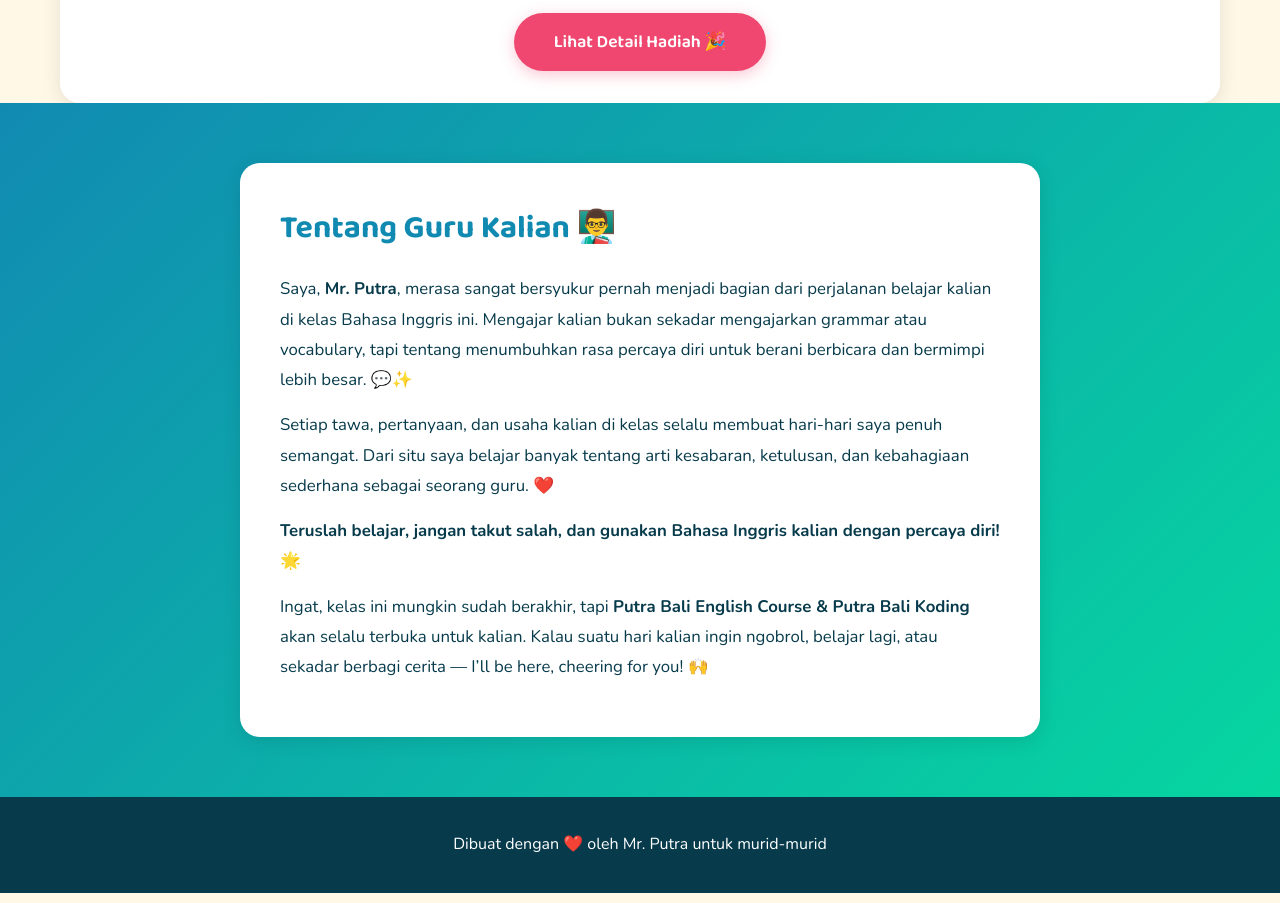
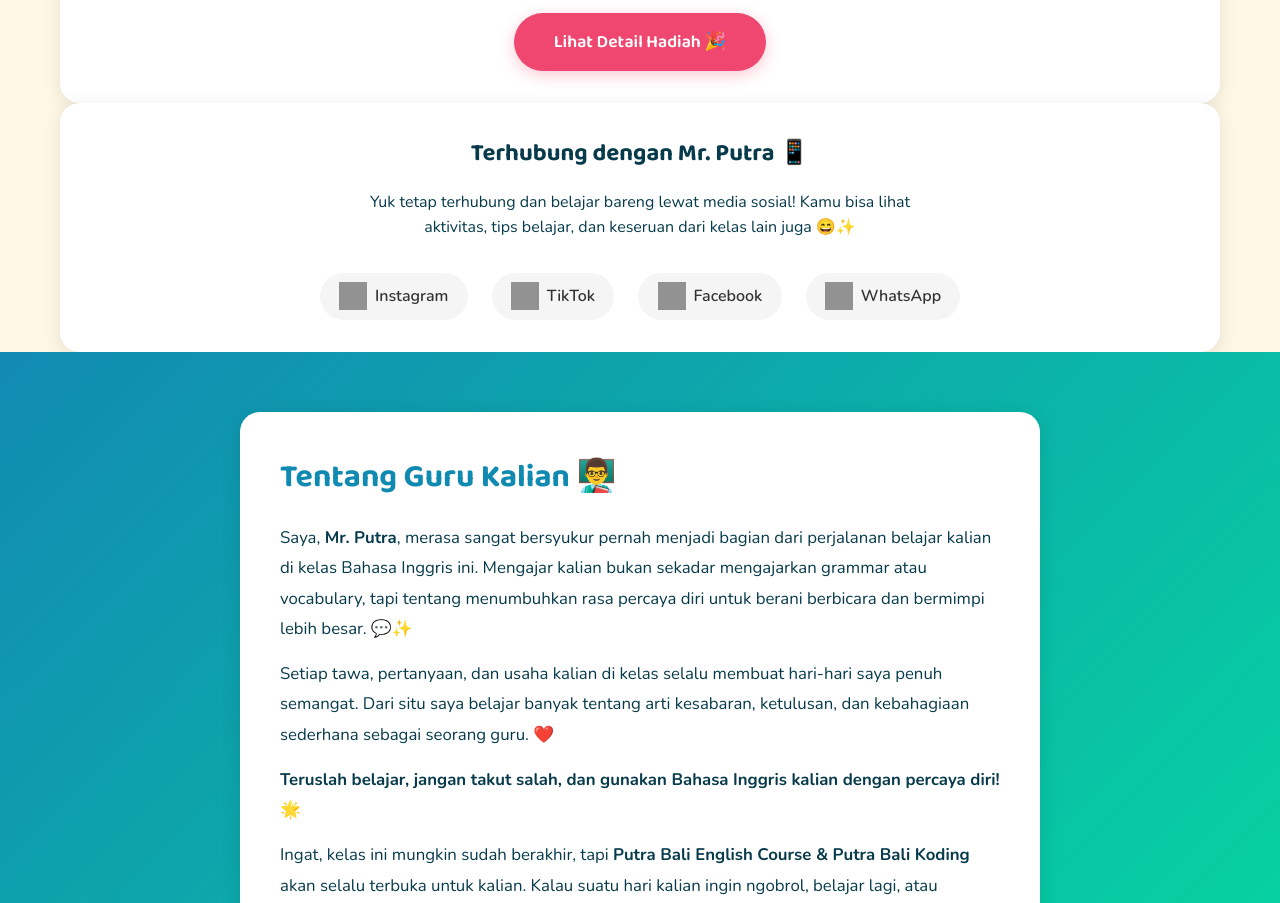
Before and after one commit to putrawibawa9/terimakasih-anak-anak, a plain HTML site: page index.html in a window 1280 px wide. Shown: the part 3122-4025 px from the top of the page. Drawn offline with nearby package versions, Linux system fonts and the light colour scheme; grey boxes are pictures that could not be loaded.

Commit message:
tambah sosmed

```diff
--- a/index.html
+++ b/index.html
@@ -140,6 +140,42 @@
 </section>
 
 
+<!-- 🌐 Sosial Media -->
+<section class="social-media">
+  <div class="container">
+    <div class="card" style="text-align:center; padding:2rem; display:flex; flex-direction:column; align-items:center; gap:1rem;">
+      <h2>Terhubung dengan Mr. Putra 📱</h2>
+      <p style="max-width:600px;">
+        Yuk tetap terhubung dan belajar bareng lewat media sosial!
+        Kamu bisa lihat aktivitas, tips belajar, dan keseruan dari kelas lain juga 😄✨
+      </p>
+
+      <div class="social-links" style="display:flex; gap:1.5rem; flex-wrap:wrap; justify-content:center; margin-top:1rem;">
+        <a href="https://www.instagram.com/mr.putra_tutor" target="_blank" class="social-btn instagram">
+          <img src="https://cdn.jsdelivr.net/gh/simple-icons/simple-icons/icons/instagram.svg" alt="Instagram" width="28" height="28">
+          Instagram
+        </a>
+
+        <a href="https://www.tiktok.com/@mr.putra_tutor" target="_blank" class="social-btn tiktok">
+          <img src="https://cdn.jsdelivr.net/gh/simple-icons/simple-icons/icons/tiktok.svg" alt="TikTok" width="28" height="28">
+          TikTok
+        </a>
+
+        <a href="https://www.facebook.com/putra.wibawa.359/" target="_blank" class="social-btn facebook">
+          <img src="https://cdn.jsdelivr.net/gh/simple-icons/simple-icons/icons/facebook.svg" alt="Facebook" width="28" height="28">
+          Facebook
+        </a>
+
+        <a href="https://wa.me/+6285738108556" target="_blank" class="social-btn whatsapp">
+          <img src="https://cdn.jsdelivr.net/gh/simple-icons/simple-icons/icons/whatsapp.svg" alt="WhatsApp" width="28" height="28">
+          WhatsApp
+        </a>
+      </div>
+    </div>
+  </div>
+</section>
+
+
 
     <!-- Tentang Guru -->
     <section class="about-teacher">
--- a/styles.css
+++ b/styles.css
@@ -362,3 +362,34 @@ h1, h2, h3 {
         padding: 40px 15px;
     }
 }
+
+
+
+
+/* section sosmed */
+.social-btn {
+  display: flex;
+  align-items: center;
+  gap: 0.5rem;
+  background: #f5f5f5;
+  border-radius: 9999px;
+  padding: 0.6rem 1.2rem;
+  font-weight: 600;
+  text-decoration: none;
+  color: #333;
+  transition: transform 0.2s, background 0.2s;
+}
+
+.social-btn:hover {
+  transform: translateY(-3px);
+  background: #e0e0e0;
+}
+
+.social-btn img {
+  filter: invert(20%);
+}
+
+.social-btn.instagram:hover { background: #feda75; }
+.social-btn.tiktok:hover { background: #69c9d0; }
+.social-btn.facebook:hover { background: #1877f2; color: white; }
+.social-btn.whatsapp:hover { background: #25d366; color: white; }
```
